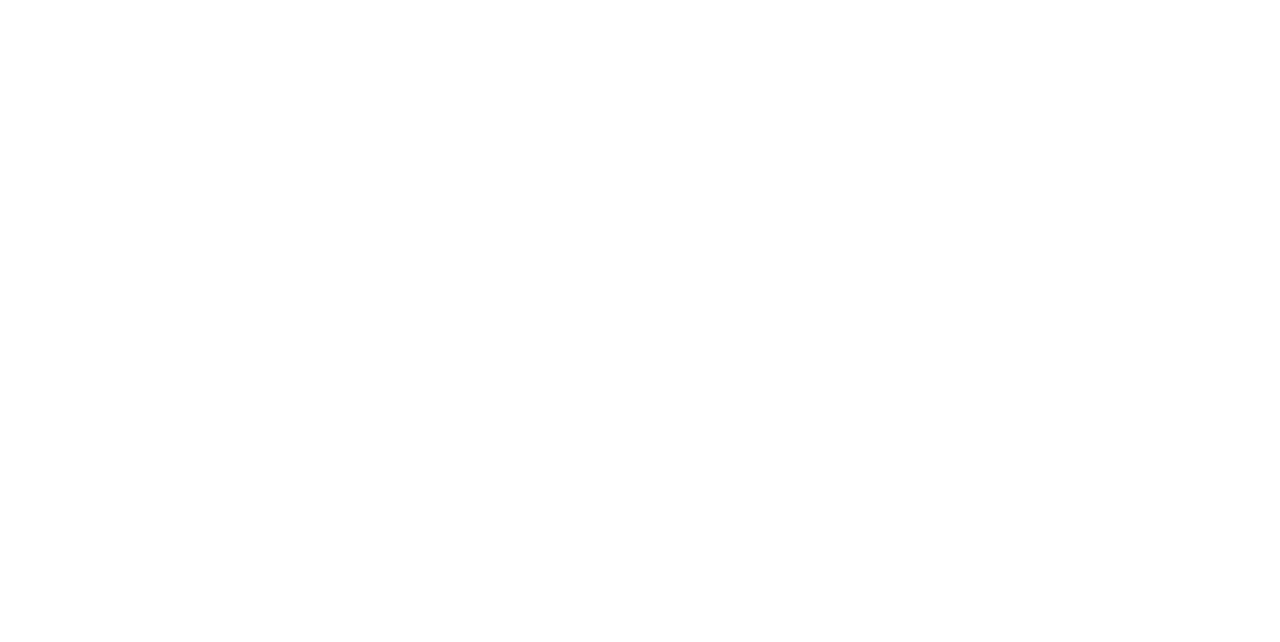
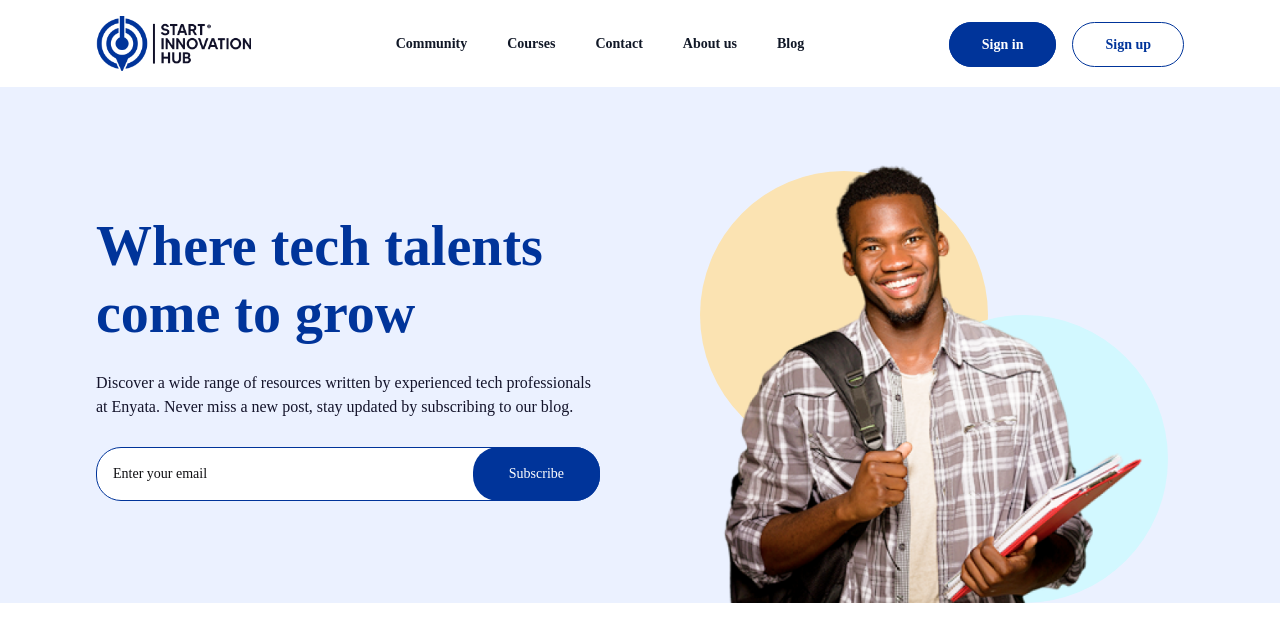
Before and after one commit to jibola2588/e-learning-repository, a React (Create React App) app: page /blog in a window 1280 px wide. Before the commit this address had no page. Shown: the top 642 px of the page. Built offline with nearby package versions, Linux system fonts and the light colour scheme; a web font is replaced by a local one.

Commit message:
initialized blog page

```diff
--- a/src/App.jsx
+++ b/src/App.jsx
@@ -1,6 +1,7 @@
 import { BrowserRouter as Router, Routes, Route } from "react-router-dom";
 import { LandingPage } from "./pages/home/Landing-Page";
 import CoursePage from "./pages/coursePage/CoursePage";
+import { BlogPage } from "./pages/blogPage/BlogPage";
 
 const App = () => {
   return (
@@ -8,6 +9,7 @@
       <Routes>
         <Route path="/" element={<LandingPage />} />
         <Route path="/courses" element={<CoursePage />} />
+        <Route path="/blog" element={<BlogPage />}/>
       </Routes>
     </Router>
   );
--- /dev/null
+++ b/src/components/blog-page/heroSection.jsx
@@ -0,0 +1,44 @@
+import blogImage from '../../assets/images/blogImage1.png'
+
+export const HeroSection = () => {
+    return(
+        <div className="bg-[#EBF1FF] overflow-hidden">
+            <div className="pt-16 sm:px-2 lg:relative lg:pt-10 lg:px-0 font-[satoshi]">
+                <div
+                className="mx-auto
+                grid max-w-6xl
+                grid-cols-1 items-center gap-y-16 gap-x-20 px-4
+                lg:max-w-8xl lg:grid-cols-2 lg:px-8"
+                >
+                    <div className="relative pb-4 z-10 md:text-center lg:text-left">
+                        <div className="relative">
+                            {/* <p>Where tech talents come to grow</p> */}
+                            <h3 className="font-bold leading-[67px] text-[56px] text-[#00349A]">Where tech talents</h3>
+                            <h3 className="font-bold leading-[67px] text-[56px] text-[#00349A]">come to grow</h3>
+                            <p className="h-[48px] mt-[24px] lg:w-[547.87px] normal font-[400] text-[16px] text-[#14142B]">Discover a wide range of resources written by experienced tech professionals<br />
+                            at Enyata. Never miss a new post, stay updated by subscribing to our blog.</p>
+                            {/* <p className="h-[48px] sm:mt-10 md:-mt-[20px] normal font-[400] text-[16px] text-[#14142B]">
+                            </p> */}
+
+                            <div className="lg:mt-7 mt-20 md:mt-10 flex space-x-0">
+                                <input
+                            className="p-4 relative text-sm placeholder-[#0F0F12] w-full rounded-[25px] border focus:outline-none border-[#00349A]"
+                            type="email"
+                            placeholder="Enter your email" />
+                            <button className="text-white hover:border hover:bg-[#fff] hover:border-[#00349A] hover:text-[#00349A] right-0 text-sm absolute lg:px-9 py-[17px] bg-[#00349A] rounded-[25px] px-7">Subscribe</button>
+                            </div>
+                        </div>
+                    </div>
+                    <div className="relative lg:static pb-0 xl:pl-10">
+                    <img className="relative  bottom-0 pb-0" src={blogImage} alt="hero-image" />
+
+                        <div className="pb-0">
+                            <div className="-mt-[27rem] pb-20 -ml-5 w-72 h-72 rounded-full bg-[#fbe3b2]"></div>
+                            <div className="w-72 h-72 bg-[#d2f8ff] ml-40 -mt-[9rem] rounded-full"></div>
+                        </div>
+                    </div>
+                </div>
+            </div>
+        </div>
+    )
+}
--- a/src/components/navbars/Landing-Page-Navbar.jsx
+++ b/src/components/navbars/Landing-Page-Navbar.jsx
@@ -61,6 +61,13 @@
                     className="nav-link text-sm font-bold leading-5 text-[#111827] px-3 py-2 rounded-md  hover:bg-[#00349A] hover:text-white"
                   >
                    About us
+                  </Link>
+
+                  <Link
+                    to="/blog"
+                    className="nav-link text-sm font-bold leading-5 text-[#111827] px-3 py-2 rounded-md  hover:bg-[#00349A] hover:text-white"
+                  >
+                   Blog
                   </Link>
                 </div>
               </div>
--- /dev/null
+++ b/src/pages/blogPage/BlogPage.jsx
@@ -0,0 +1,11 @@
+import Navbar from "../../components/navbars/Landing-Page-Navbar"
+import { HeroSection } from "../../components/blog-page/heroSection"
+
+export const BlogPage = () => {
+    return (
+        <div>
+            <Navbar />
+            <HeroSection />
+        </div>
+    )
+}
```
Also changed, not shown: src/assets/images/blogImage1.png (added).
